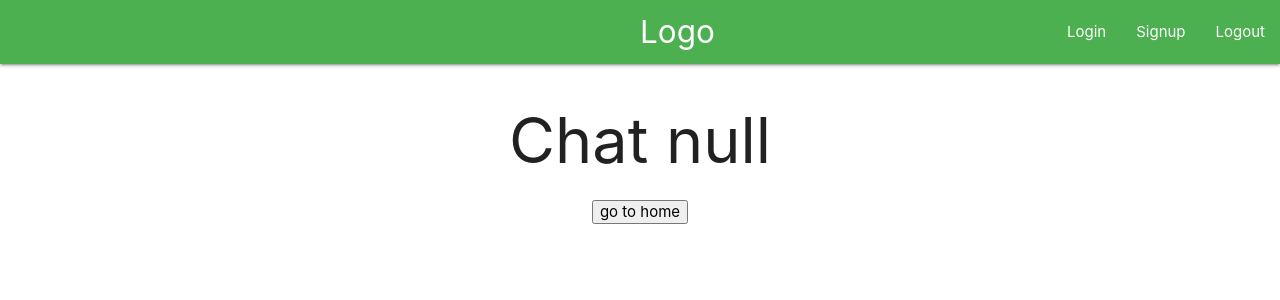
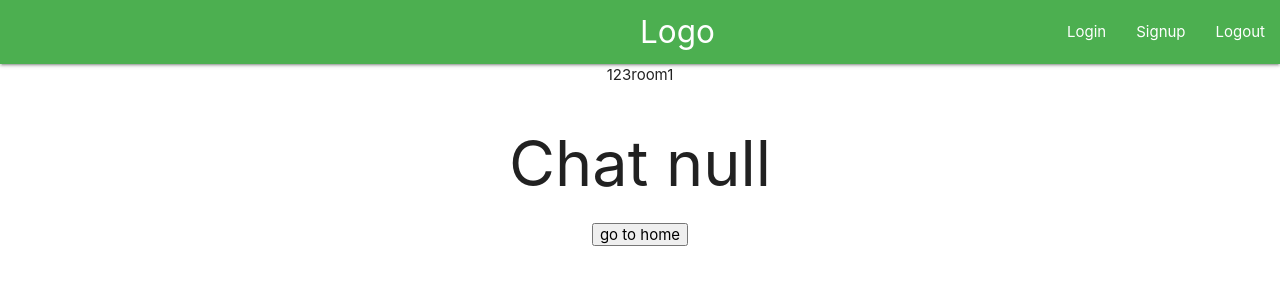
Before and after one commit to elibh159/ChatRoom, a React (Create React App) app in the folder client/: page /chat/123/room1 in a window 1280 px wide. Shown: the top 300 px of the page. Built offline with nearby package versions, Linux system fonts and the light colour scheme.

Commit message:
Pass the room name and id from home page to chat page

```diff
--- a/client/src/App.js
+++ b/client/src/App.js
@@ -16,7 +16,7 @@
           <Navbr></Navbr>
           <Switch>
             <Route exact path="/" component={Home} />
-            <Route path="/" component={Chat} />
+            <Route path="/chat/:room_id/:room_name" component={Chat} />
           </Switch>
         </UserContext.Provider>
       </div>
--- a/client/src/components/chat/Chat.js
+++ b/client/src/components/chat/Chat.js
@@ -1,12 +1,13 @@
 import React, { useContext } from 'react'
 import { UserContext } from '../../UserContext';
-import { Link } from 'react-router-dom';
+import { Link, useParams } from 'react-router-dom';
 
 const Chat = () => {
   const { user, setUser } = useContext(UserContext)
-
+  let { room_id, room_name } = useParams();
   return (
     <div>
+      <div>{room_id}{room_name}</div>
       <h1>Chat  {JSON.stringify(user)}</h1>
       <Link to={'/'}>
         <button>go to home</button>
--- a/client/src/components/home/RoomList.js
+++ b/client/src/components/home/RoomList.js
@@ -1,10 +1,16 @@
-import React from 'react'
-import Room from './Room'
+import React from 'react';
+import Room from './Room';
+import { Link } from 'react-router-dom';
 
 const RoomList = ({ rooms }) => {
   return (
     <div>
-      {rooms && rooms.map(room => (<Room key={room._id} name={room.name} />))}
+      {rooms && rooms.map(room => (
+        <Link to={'/chat/' + room._id + '/' + room.name}
+         key={room._id} >
+          <Room name={room.name} />
+        </Link>
+      ))}
     </div>
   )
 }
```
Also changed, not shown: 1 other file (tests, documents, lock files or other folders).
